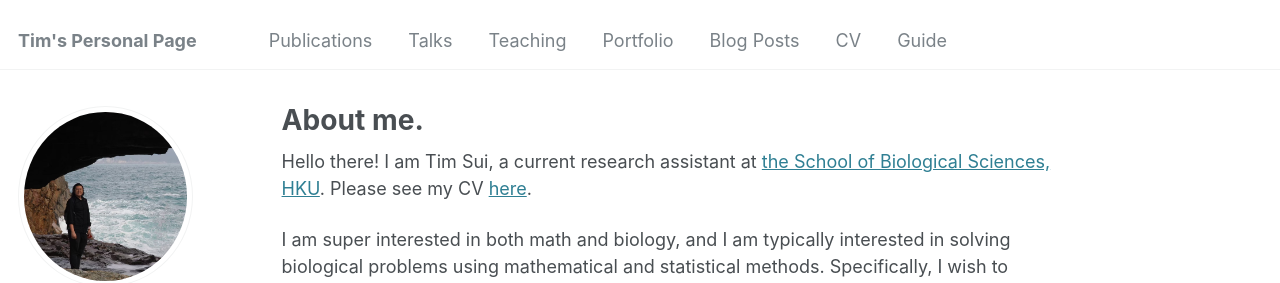
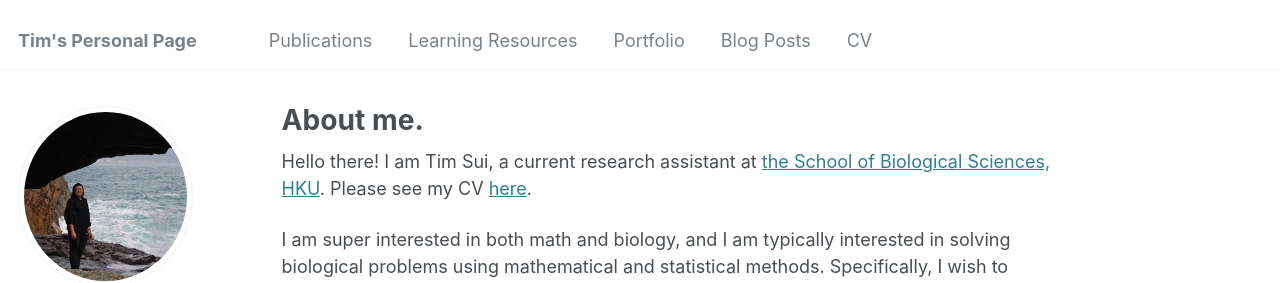
Before and after one commit to timplanta/timplanta.github.io, a Jekyll site: the page built from _pages/about.md, in a window 1280 px wide. Shown: the top 283 px of the page. Built offline with Jekyll 4.4.1, drawn with Linux system fonts in a browser that asks for light colours.

Commit message:
Update navigation.yml

```diff
--- a/_data/navigation.yml
+++ b/_data/navigation.yml
@@ -8,11 +8,8 @@ main:
   - title: "Publications"
     url: /publications/
 
-  - title: "Talks"
-    url: /talks/
-
-  - title: "Teaching"
-    url: /teaching/
+  - title: "Learning Resources"
+    url: /resources/
 
   - title: "Portfolio"
     url: /portfolio/
@@ -23,5 +20,5 @@ main:
   - title: "CV"
     url: /cv/
 
-  - title: "Guide"
-    url: /markdown/
+  #- title: "Guide"
+   # url: /markdown/
```
